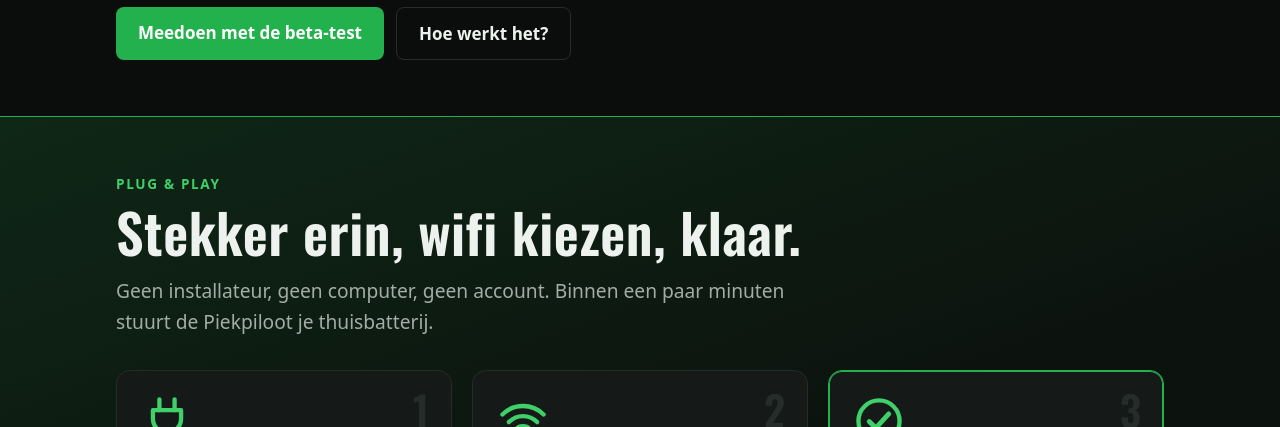
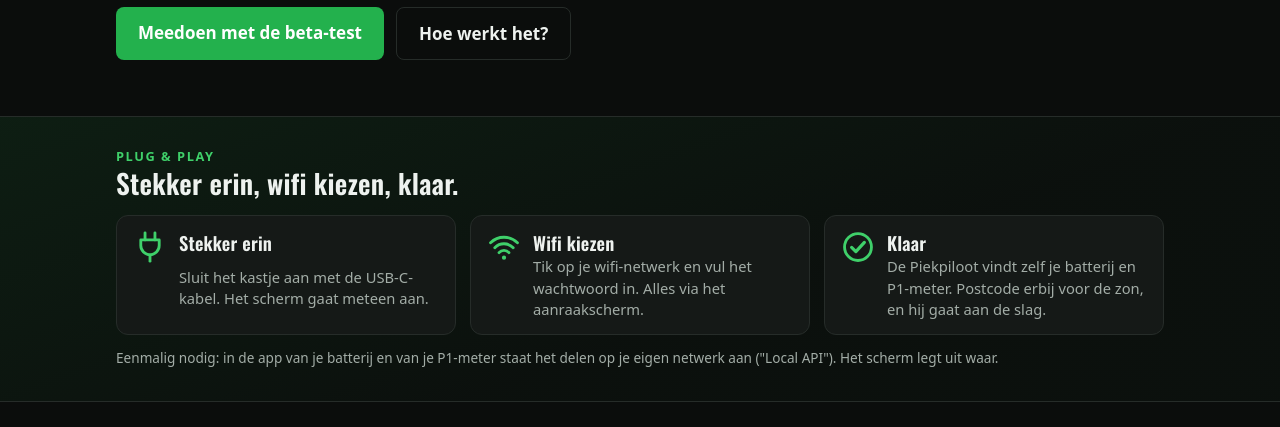
Before and after one commit to Banthum/BanthumLabs.nl, a plain HTML site: page piekpiloot.html in a window 1280 px wide. Shown: the part 373-800 px from the top of the page. Drawn offline with Linux system fonts and the light colour scheme.

Commit message:
Plug & play alleen op de productpagina, compact
Blok van de homepage gehaald; op de productpagina kleiner: kleinere kop,
geen intro, icoon naast de tekst.

Co-Authored-By: Claude Opus 5.5 <noreply@anthropic.com>

```diff
--- a/piekpiloot.html
+++ b/piekpiloot.html
@@ -63,24 +63,19 @@
 
   <section class="sectie plugplay">
     <div class="binnen">
-      <p class="pp-kicker">Plug &amp; play</p>
-      <h2 class="pp-titel">Stekker erin, wifi kiezen, klaar.</h2>
-      <p class="pp-intro">Geen installateur, geen computer, geen account. Binnen een paar minuten stuurt de Piekpiloot je thuisbatterij.</p>
+      <h2 class="pp-titel"><span class="pp-kicker">Plug &amp; play</span> Stekker erin, wifi kiezen, klaar.</h2>
       <ol class="pp-stappen">
         <li>
-          <span class="pp-nr">1</span>
           <svg class="pp-icoon" viewBox="0 0 48 48" aria-hidden="true"><path d="M17 4v10M31 4v10" stroke-width="4"/><path d="M11 14h26v8a13 13 0 0 1-26 0z" stroke-width="4"/><path d="M24 35v9" stroke-width="4"/></svg>
           <h3>Stekker erin</h3>
           <p>Sluit het kastje aan met de USB-C-kabel. Het scherm gaat meteen aan.</p>
         </li>
         <li>
-          <span class="pp-nr">2</span>
           <svg class="pp-icoon" viewBox="0 0 48 48" aria-hidden="true"><path d="M5 18a27 27 0 0 1 38 0M11 25a18 18 0 0 1 26 0M17 32a9 9 0 0 1 14 0" stroke-width="4"/><circle cx="24" cy="39" r="3" class="vol"/></svg>
           <h3>Wifi kiezen</h3>
           <p>Tik op je wifi-netwerk en vul het wachtwoord in. Alles via het aanraakscherm.</p>
         </li>
         <li>
-          <span class="pp-nr">3</span>
           <svg class="pp-icoon" viewBox="0 0 48 48" aria-hidden="true"><circle cx="24" cy="24" r="19" stroke-width="4"/><path d="M15 24.5l6 6 12-13" stroke-width="4.5"/></svg>
           <h3>Klaar</h3>
           <p>De Piekpiloot vindt zelf je batterij en P1-meter. Postcode erbij voor de zon, en hij gaat aan de slag.</p>
--- a/style.css
+++ b/style.css
@@ -416,70 +416,54 @@ img { max-width: 100%; height: auto; }
   .uitgelicht { grid-template-columns: minmax(0, 1fr); gap: 20px; }
 }
 
-/* Plug & play: stekker erin, wifi kiezen, klaar */
+/* Plug & play: stekker erin, wifi kiezen, klaar (compact, productpagina) */
 
 .plugplay {
-  background: linear-gradient(160deg, rgba(35,177,77,0.16), rgba(35,177,77,0.03) 60%);
-  border-top: 1px solid var(--groen);
-  border-bottom: 1px solid var(--groen);
+  background: linear-gradient(160deg, rgba(35,177,77,0.10), rgba(35,177,77,0.02) 60%);
+  padding: 32px 0;
 }
 .pp-kicker {
-  margin: 0 0 4px;
+  display: block;
+  margin-bottom: 2px;
+  font-family: system-ui, -apple-system, "Segoe UI", Roboto, sans-serif;
   color: var(--groen-licht);
   text-transform: uppercase;
   letter-spacing: 0.12em;
-  font-size: 0.85rem;
+  font-size: 0.8rem;
   font-weight: 600;
 }
-.pp-titel {
-  font-size: clamp(2rem, 5.5vw, 3.4rem);
-  margin: 0 0 12px;
-}
-.pp-intro {
-  font-size: 1.2rem;
-  color: var(--tekst-zacht);
-  max-width: 36em;
-  margin: 0 0 32px;
-}
+.pp-titel { font-size: 1.7rem; margin: 0 0 16px; }
 .pp-stappen {
   list-style: none;
   padding: 0;
   margin: 0;
   display: grid;
   grid-template-columns: repeat(3, minmax(0, 1fr));
-  gap: 20px;
+  gap: 14px;
 }
 .pp-stappen li {
-  position: relative;
+  display: grid;
+  grid-template-columns: 34px minmax(0, 1fr);
+  column-gap: 12px;
+  align-items: start;
   background: var(--bg-kaart);
   border: 1px solid var(--rand);
-  border-radius: 14px;
-  padding: 24px;
-}
-.pp-stappen li:last-child { border-color: var(--groen); box-shadow: 0 0 0 1px var(--groen) inset; }
-.pp-nr {
-  position: absolute;
-  top: 18px;
-  right: 22px;
-  font-family: "Oswald", system-ui, sans-serif;
-  font-size: 2.6rem;
-  line-height: 1;
-  color: var(--rand);
+  border-radius: 12px;
+  padding: 14px 16px;
 }
 .pp-icoon {
-  width: 52px;
-  height: 52px;
+  grid-row: span 2;
+  width: 34px;
+  height: 34px;
   fill: none;
   stroke: var(--groen-licht);
   stroke-linecap: round;
   stroke-linejoin: round;
-  margin-bottom: 10px;
 }
 .pp-icoon .vol { fill: var(--groen-licht); stroke: none; }
-.pp-stappen h3 { font-size: 1.6rem; margin: 0 0 6px; }
-.pp-stappen p { margin: 0; color: var(--tekst-zacht); }
-.pp-voet { margin: 20px 0 0; font-size: 0.9rem; color: var(--tekst-zacht); }
+.pp-stappen h3 { font-size: 1.15rem; margin: 2px 0 2px; }
+.pp-stappen p { margin: 0; font-size: 0.92rem; line-height: 1.45; color: var(--tekst-zacht); }
+.pp-voet { margin: 12px 0 0; font-size: 0.85rem; color: var(--tekst-zacht); }
 @media (max-width: 760px) {
-  .pp-stappen { grid-template-columns: minmax(0, 1fr); gap: 14px; }
-  .pp-stappen li { padding: 20px; }
+  .pp-stappen { grid-template-columns: minmax(0, 1fr); gap: 10px; }
 }
```
Also changed, not shown: index.html (+0 -29 lines).
